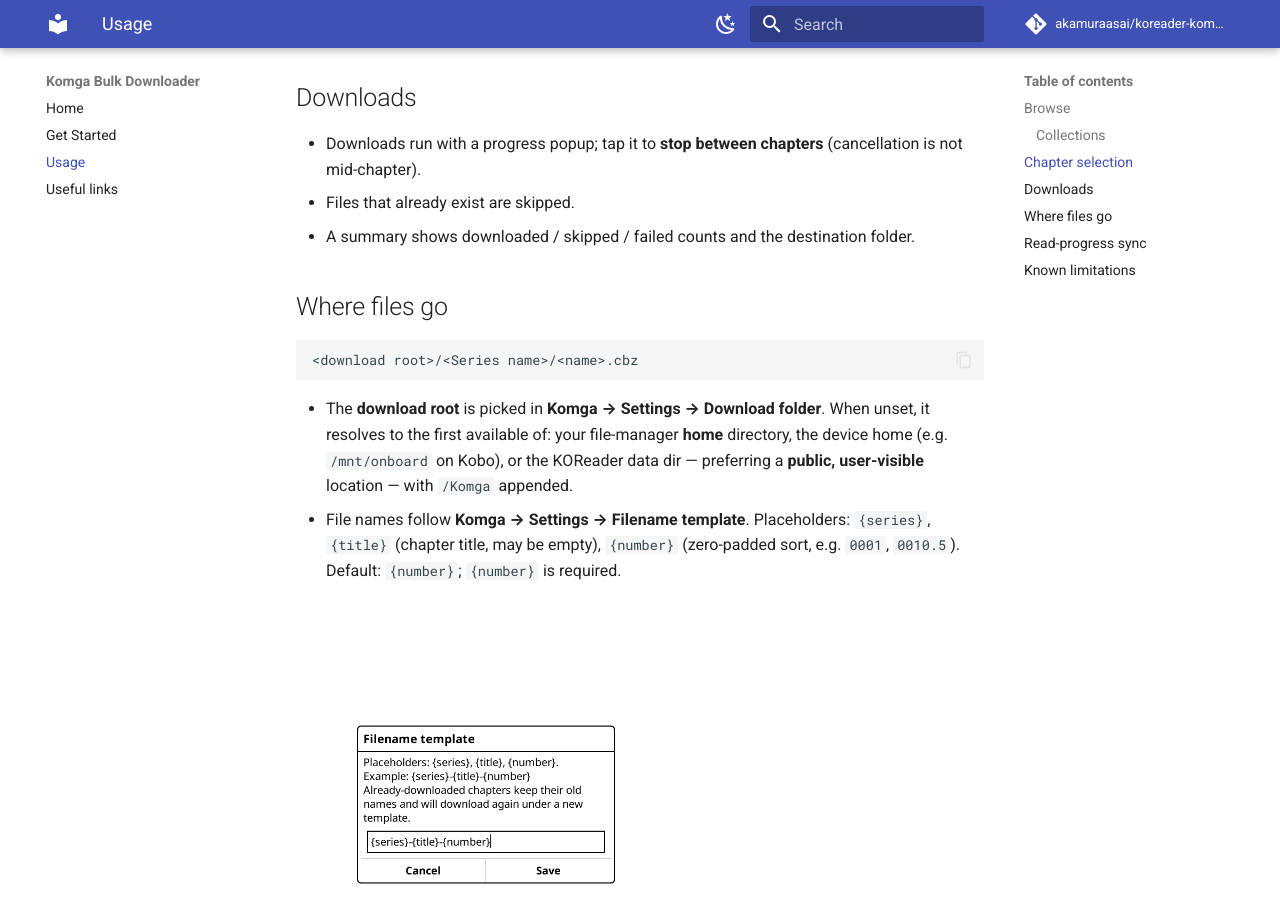
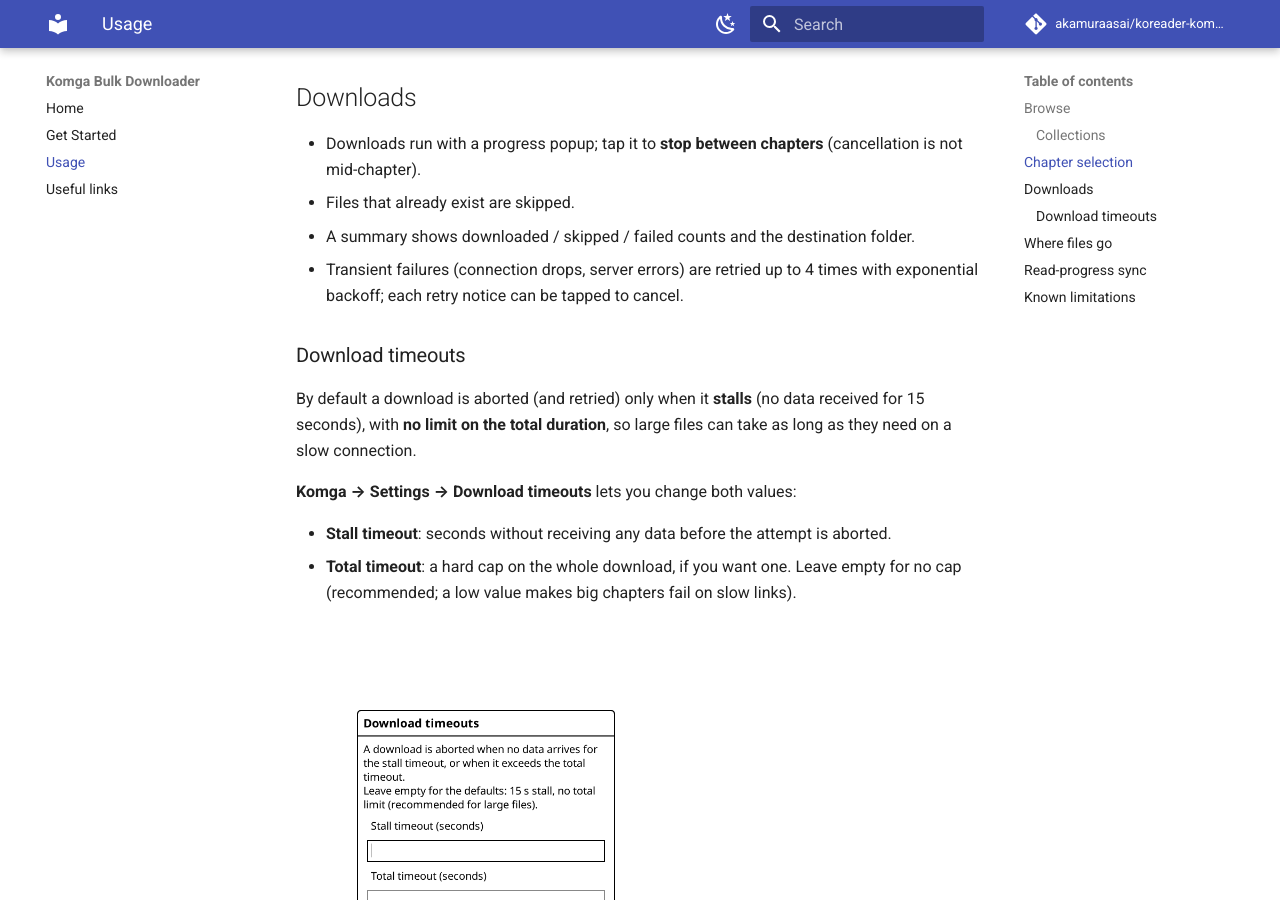
Before and after one commit to akamuraasai/koreader-komga, an MkDocs documentation site: the page built from website/docs/usage.md, in a window 1280 px wide and 900 px high, scrolled down 2176 px. Built offline with MkDocs 1.6.1 and Material for MkDocs 9.7.7, drawn with Linux system fonts in a browser that asks for light colours; comment, search, counter and statistics services are not loaded.

Commit message:
fix: no total download timeout by default; configurable timeouts in Settings

```diff
--- a/website/docs/usage.md
+++ b/website/docs/usage.md
@@ -48,6 +48,22 @@ Each row shows a checkbox, the series title, the chapter number, and a status ma
   not mid-chapter).
 - Files that already exist are skipped.
 - A summary shows downloaded / skipped / failed counts and the destination folder.
+- Transient failures (connection drops, server errors) are retried up to 4 times with
+  exponential backoff; each retry notice can be tapped to cancel.
+
+### Download timeouts
+
+By default a download is aborted (and retried) only when it **stalls** (no data received
+for 15 seconds), with **no limit on the total duration**, so large files can take as long
+as they need on a slow connection.
+
+**Komga → Settings → Download timeouts** lets you change both values:
+
+- **Stall timeout**: seconds without receiving any data before the attempt is aborted.
+- **Total timeout**: a hard cap on the whole download, if you want one. Leave empty for
+  no cap (recommended; a low value makes big chapters fail on slow links).
+
+    ![The download timeouts dialog](assets/screenshots/timeouts.png){ width="320" }
 
 ## Where files go
 
```
Also changed, not shown: CHANGELOG.md, README.md, website/docs/assets/screenshots/timeouts.png (added), 7 other files.
